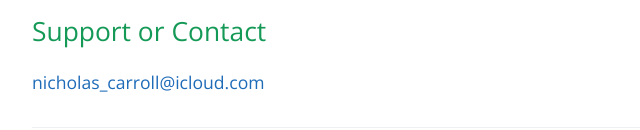
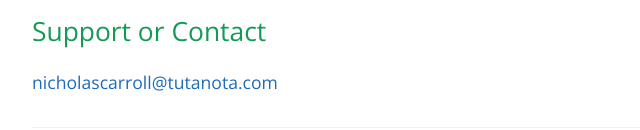
Before and after one commit to nicholascarroll/nicholascarroll.github.io, a plain HTML site: page index.html in a window 1280 px wide. Shown: the part 1892-2022 px from the top of the page, 192-832 px from the left. Drawn offline with nearby package versions, Linux system fonts and the light colour scheme.

Commit message:
Update index.html

```diff
--- a/index.html
+++ b/index.html
@@ -46,7 +46,7 @@ Blackmagic <a href="https://www.blackmagicdesign.com/au/products/fusion">Fusion<
 <h2>
 <a id="support-or-contact" class="anchor" href="#support-or-contact" aria-hidden="true"><span class="octicon octicon-link"></span></a>Support or Contact</h2>
 
-<p><a href="mailto:nicholas_carroll@icloud.com?Subject=casanico.com" target="_top">nicholas_carroll@icloud.com</a></p>
+<p><a href="mailto:nicholas_carroll@icloud.com?Subject=casanico.com" target="_top">nicholascarroll@tutanota.com</a></p>
 
       <footer class="site-footer">
       </footer>
```
